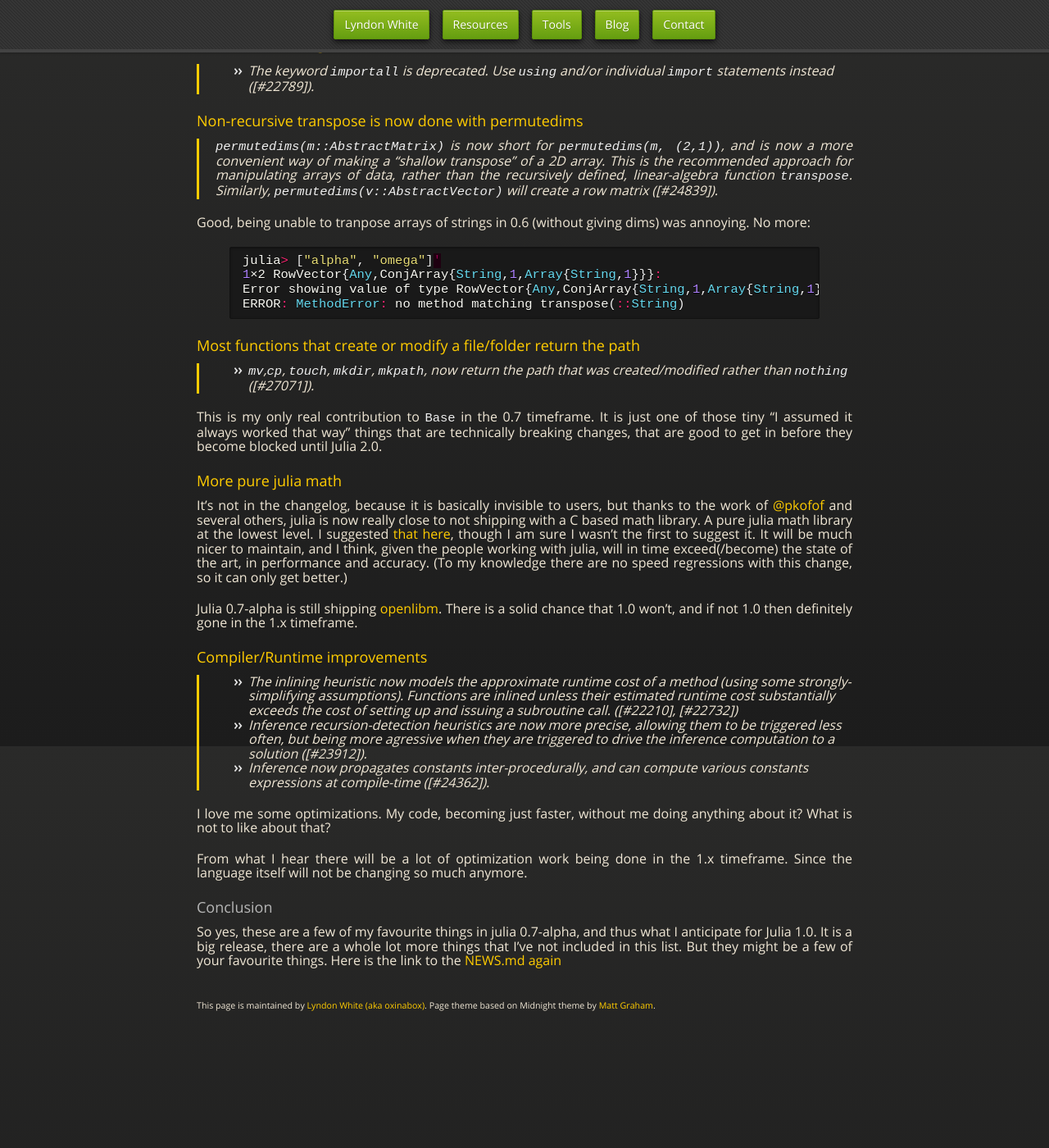
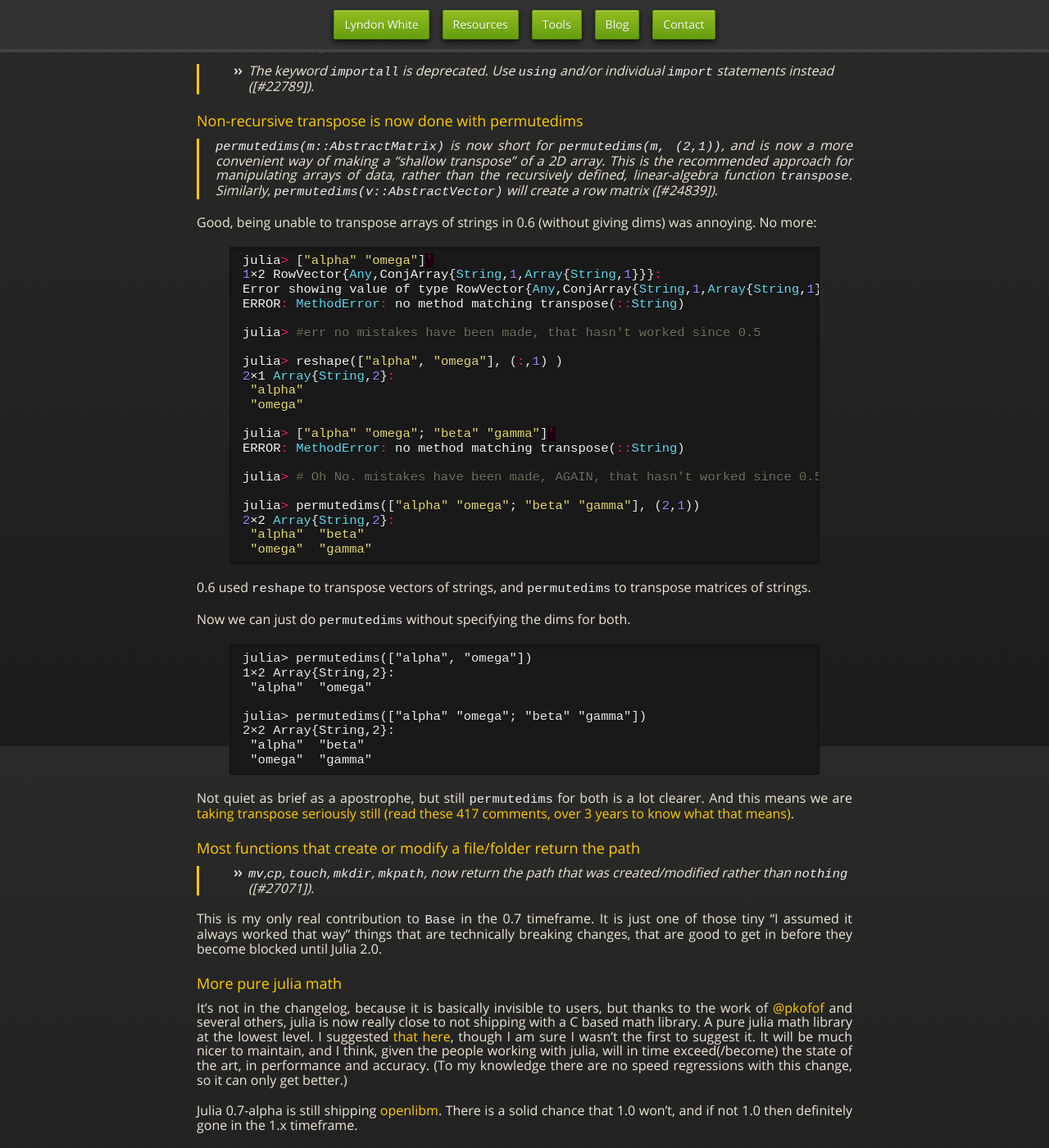
Before and after one commit to oxinabox/oxinabox.github.io, a Jekyll site: the page built from _posts/2018-06-01-Julia-Favourite-New-Things.md, in a window 1280 px wide and 1400 px high, scrolled down 4490 px. Shown: the whole window at 82% size. Built offline with Jekyll 4.4.1, drawn with Linux system fonts in a browser that asks for light colours; nearby versions of some CDN libraries; some web fonts are replaced; before the commit the page ends 5752 px from its top, so only the background shows below that.

Commit message:
more on transpoke

````diff
--- a/_posts/2018-06-01-Julia-Favourite-New-Things.md
+++ b/_posts/2018-06-01-Julia-Favourite-New-Things.md
@@ -298,15 +298,51 @@ recommended approach for manipulating arrays of data, rather than the recursivel
 defined, linear-algebra function `transpose`. Similarly,
 `permutedims(v::AbstractVector)` will create a row matrix ([#24839]).
 
-Good, being unable to tranpose arrays of strings in 0.6 (without giving dims) was annoying.
+Good, being unable to transpose arrays of strings in 0.6 (without giving dims) was annoying.
 No more:
 
 ```julia
-julia> ["alpha", "omega"]'
+julia> ["alpha" "omega"]'
 1×2 RowVector{Any,ConjArray{String,1,Array{String,1}}}:
 Error showing value of type RowVector{Any,ConjArray{String,1,Array{String,1}}}:
 ERROR: MethodError: no method matching transpose(::String)
+
+julia> #err no mistakes have been made, that hasn't worked since 0.5
+
+julia> reshape(["alpha", "omega"], (:,1) )
+2×1 Array{String,2}:
+ "alpha"
+ "omega"
+
+julia> ["alpha" "omega"; "beta" "gamma"]'
+ERROR: MethodError: no method matching transpose(::String)
+
+julia> # Oh No. mistakes have been made, AGAIN, that hasn't worked since 0.5
+
+julia> permutedims(["alpha" "omega"; "beta" "gamma"], (2,1))
+2×2 Array{String,2}:
+ "alpha"  "beta"
+ "omega"  "gamma"
 ```
+
+0.6 used `reshape` to transpose vectors of strings, and `permutedims` to transpose matrices of strings.
+
+Now we can just do `permutedims` without specifying the dims for both.
+
+```
+julia> permutedims(["alpha", "omega"])
+1×2 Array{String,2}:
+ "alpha"  "omega"
+
+julia> permutedims(["alpha" "omega"; "beta" "gamma"])
+2×2 Array{String,2}:
+ "alpha"  "beta"
+ "omega"  "gamma"
+```
+
+Not quiet as brief as a apostrophe, but still `permutedims` for both is a lot clearer.
+And this means we are [taking transpose seriously still (read these 417 comments, over 3 years to know what that means)](https://github.com/JuliaLang/julia/issues/4774).
+
 
 ### [Most functions that create or modify a file/folder return the path](https://github.com/JuliaLang/julia/pull/27071)
 
````
